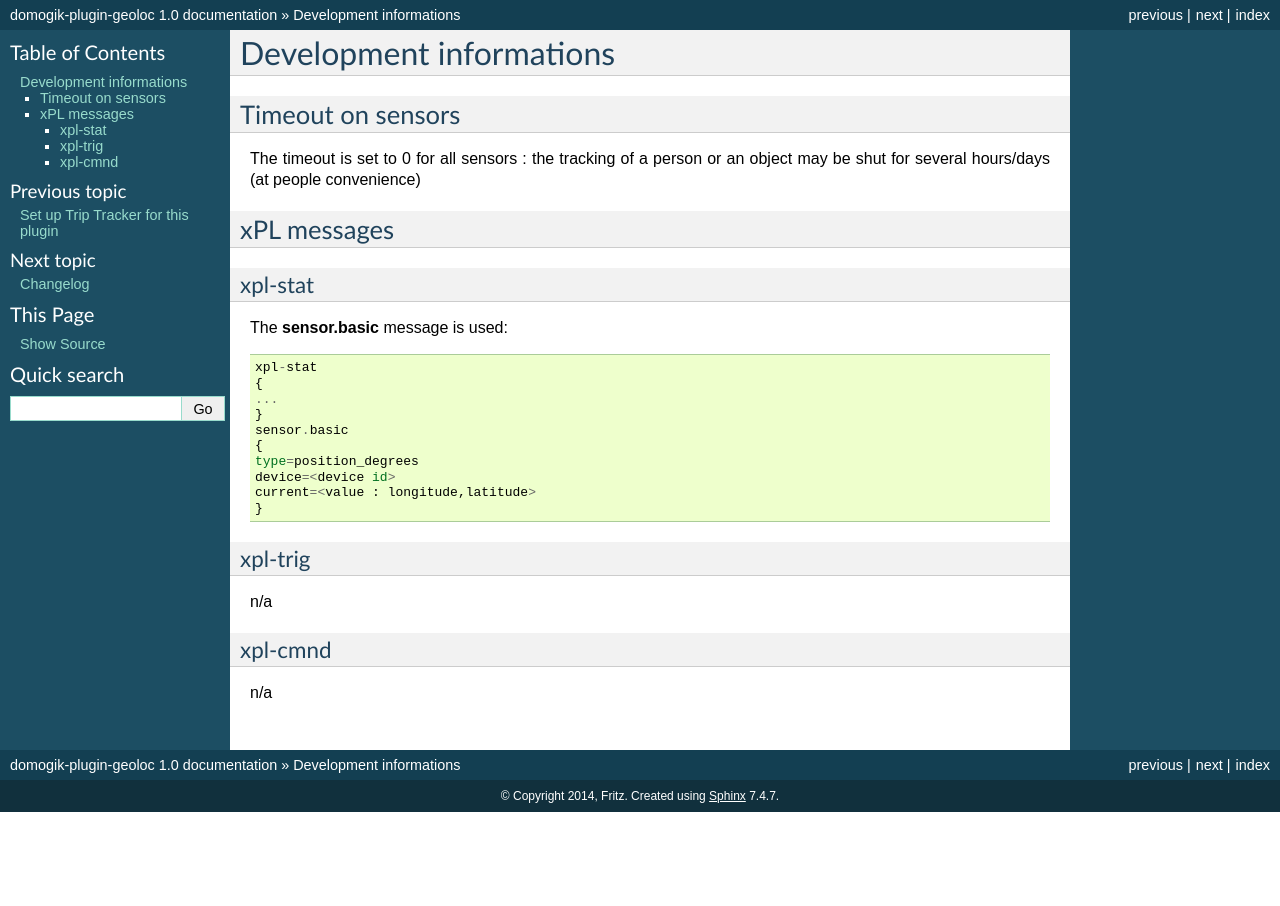
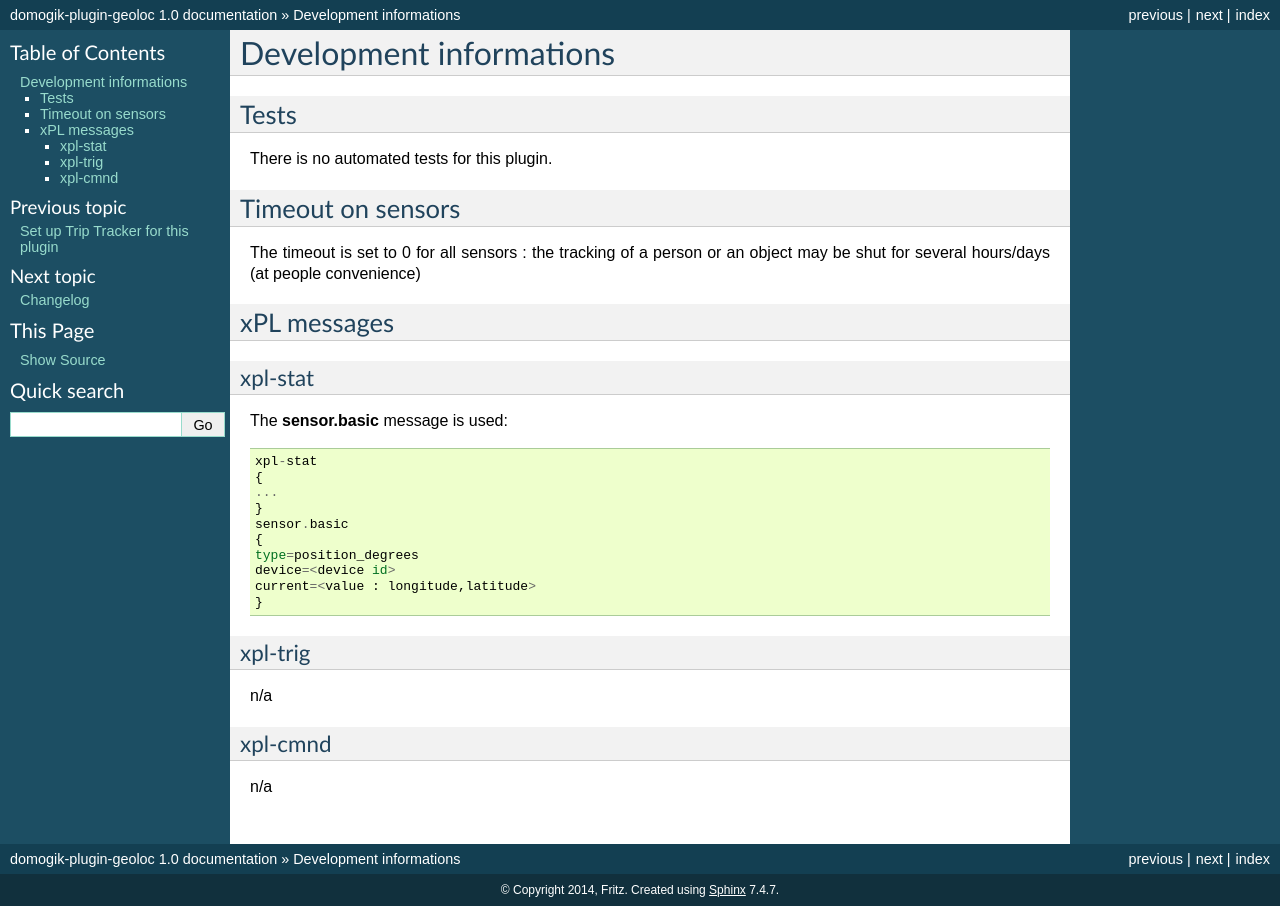
Before and after one commit to fritz-smh/domogik-plugin-geoloc, a Sphinx documentation site: the page built from docs/dev.txt, in a window 1280 px wide. Built offline with Sphinx 7.4.7, drawn with Linux system fonts in a browser that asks for light colours.

Commit message:
doc : complete

```diff
--- a/docs/dev.txt
+++ b/docs/dev.txt
@@ -1,6 +1,11 @@
 ========================
 Development informations
 ========================
+
+Tests
+=====
+
+There is no automated tests for this plugin.
 
 Timeout on sensors
 ==================
```
